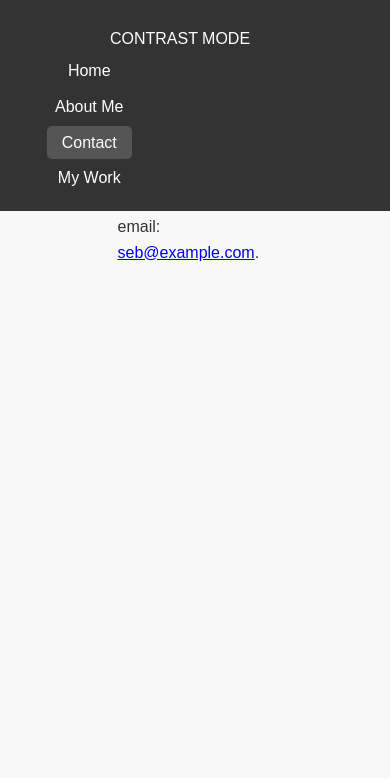
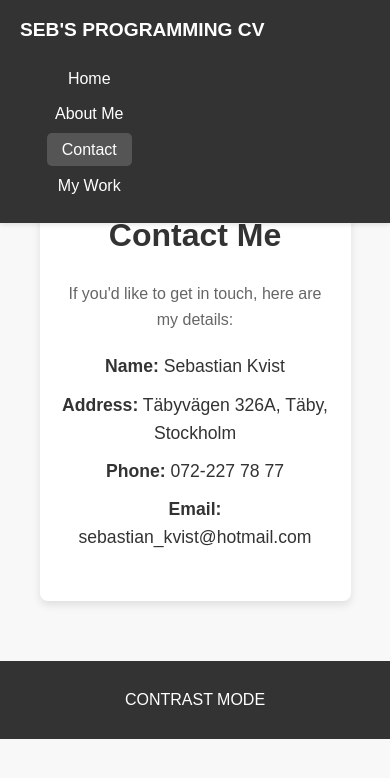
Before and after one commit to seb-kvist/SebsProgrammingCv, a plain HTML site: page index.html in a window 390 px wide. Both pictures are taken after a click on the link "Contact". Drawn offline with Linux system fonts and the light colour scheme.

Commit message:
mer changes

```diff
--- a/index.html
+++ b/index.html
@@ -9,6 +9,7 @@
 </head>
 <body>
     <header>
+        <div class="header-container">
             <h1>SEB'S PROGRAMMING CV</h1>
             <nav>
                 <ul>
@@ -17,10 +18,8 @@
                     <li><a href="#" data-page="contact">Contact</a></li>
                     <li><a href="#" data-page="work">My Work</a></li>
                 </ul>
-            <button id="accessibility-toggle" aria-label="Toggle Accessibility Mode">
-                CONTRAST MODE
-            </button>
             </nav>
+        </div>
     </header>
 
     <!-- Main content will be dynamically updated here -->
@@ -28,5 +27,10 @@
         <!-- Default home content will be rendered by JavaScript -->
     </main>
 
+    <!-- Footer with the Contrast Mode button -->
+    <footer>
+        <button id="accessibility-toggle" aria-label="Toggle Accessibility Mode">CONTRAST MODE</button>
+    </footer>
+
 </body>
 </html>
--- a/script.js
+++ b/script.js
@@ -37,8 +37,16 @@ document.addEventListener('DOMContentLoaded', () => {
     // Template for the Contact Page
     function getContactPageContent() {
         return `
-            <h2>Contact Me</h2>
-            <p>You can reach me via email: <a href="mailto:seb@example.com">seb@example.com</a>.</p>
+            <div class="contact-container">
+                <h1>Contact Me</h1>
+                <p>If you'd like to get in touch, here are my details:</p>
+                <div class="contact-details">
+                    <p><strong>Name:</strong> Sebastian Kvist</p>
+                    <p><strong>Address:</strong> Täbyvägen 326A, Täby, Stockholm</p>
+                    <p><strong>Phone:</strong> <a href="tel:+46722277877">072-227 78 77</a></p>
+                    <p><strong>Email:</strong> <a href="mailto:sebastian_kvist@hotmail.com">sebastian_kvist@hotmail.com</a></p>
+                </div>
+            </div>
         `;
     }
 
--- a/styles.css
+++ b/styles.css
@@ -9,32 +9,42 @@
 body {
     font-family: Arial, sans-serif;
     line-height: 1.6;
-    margin: 0;
     background: #f8f8f8;
     color: #333;
     text-align: center;
     transition: background-color 0.3s, color 0.3s;
+    padding-top: 80px; /* För att ge plats för den fasta headern */
 }
 
+/* Header */
 header {
     background: #333;
     color: white;
-    padding: 10px 20px;
     position: fixed;
     top: 0;
     width: 100%;
     z-index: 1000;
+    padding: 15px 0;
+    box-shadow: 0 2px 5px rgba(0, 0, 0, 0.1);
+}
+
+.header-container {
+    display: flex;
+    justify-content: space-between;
+    align-items: center;
+    padding: 0 20px;
 }
 
 header h1 {
     font-size: 1.5rem;
     text-align: left;
+    flex: 1;
 }
 
 /* Navigationsbar */
 nav {
     display: flex;
-    justify-content: space-between;
+    justify-content: center;
     align-items: center;
     padding: 10px 20px;
 }
@@ -43,6 +53,8 @@ nav ul {
     list-style: none;
     display: flex;
     gap: 15px;
+    margin: 0;
+    padding: 0;
 }
 
 nav a {
@@ -60,14 +72,10 @@ nav a:hover {
 
 /* Huvudinnehåll */
 main {
-    padding: 150px 20px 20px;
+    padding: 50px 20px 20px;
     max-width: 50%;
     margin: auto;
     text-align: left;
-}
-
-main h1 {
-    margin-bottom: 28px;
 }
 
 /* Knappar */
@@ -77,7 +85,7 @@ button,
     color: white;
     border: none;
     border-radius: 5px;
-    padding: 15px 25px;
+    padding: 10px 20px;
     cursor: pointer;
     font-size: 1rem;
     transition: background 0.3s ease, transform 0.2s ease;
@@ -93,13 +101,7 @@ button:active {
     transform: translateY(0);
 }
 
-#accessibility-toggle {
-    position: fixed;
-    top: 15px;
-    right: 15px;
-    z-index: 1000;
-}
-
+/* Tillgänglighetsläge */
 body.accessible-mode {
     background: black;
     color: white;
@@ -116,6 +118,52 @@ body.accessible-mode #accessibility-toggle {
     background: yellow;
     color: black;
     border: 2px solid yellow;
+}
+
+/* Footer */
+footer {
+    padding: 20px;
+    background-color: #333;
+    text-align: center;
+    position: fixed;
+    bottom: 0;
+    width: 100%;
+    z-index: 1000;
+}
+
+/* Responsiv design */
+@media (max-width: 768px) {
+    .header-container {
+        flex-direction: column;
+        align-items: flex-start;
+    }
+
+    header h1 {
+        font-size: 1.2rem;
+    }
+
+    nav ul {
+        flex-direction: column;
+        align-items: center;
+        gap: 10px;
+    }
+
+    nav {
+        margin-top: 10px;
+    }
+
+    button,
+    #accessibility-toggle {
+        width: 100%;
+    }
+
+    footer {
+        position: relative;
+    }
+
+    main {
+        max-width: 90%;
+    }
 }
 
 /* My Work Gallery */
@@ -160,18 +208,49 @@ body.accessible-mode #accessibility-toggle {
     font-size: 0.9rem;
     color: #666;
 }
+/* Contact Page Styling */
+.contact-container {
+    padding: 40px 20px;
+    max-width: 600px;
+    margin: 40px auto;
+    background: white;
+    border-radius: 8px;
+    box-shadow: 0 4px 8px rgba(0, 0, 0, 0.1);
+    text-align: center;
+}
 
-/* Responsiv design */
-@media (max-width: 768px) {
-    nav ul {
-        flex-direction: column;
-        gap: 10px;
-    }
-    button,
-    #accessibility-toggle {
-        width: 100%;
-    }
-    .myWorkGallery {
-        grid-template-columns: 1fr;
-    }
+.contact-container h1 {
+    font-size: 2rem;
+    color: #333;
+    margin-bottom: 20px;
 }
+
+.contact-container p {
+    font-size: 1rem;
+    color: #666;
+    margin-bottom: 20px;
+}
+
+.contact-details p {
+    font-size: 1.1rem;
+    color: #333;
+    margin: 10px 0;
+}
+
+.contact-details a {
+    color: #333;
+    text-decoration: none;
+    transition: color 0.3s ease;
+}
+
+.contact-details a:hover {
+    color: #555;
+}
+
+.contact-details a:visited {
+    color: #333;
+}
+
+.contact-details strong {
+    font-weight: bold;
+}
```
Lines whose indentation alone changed are shown as unchanged.
